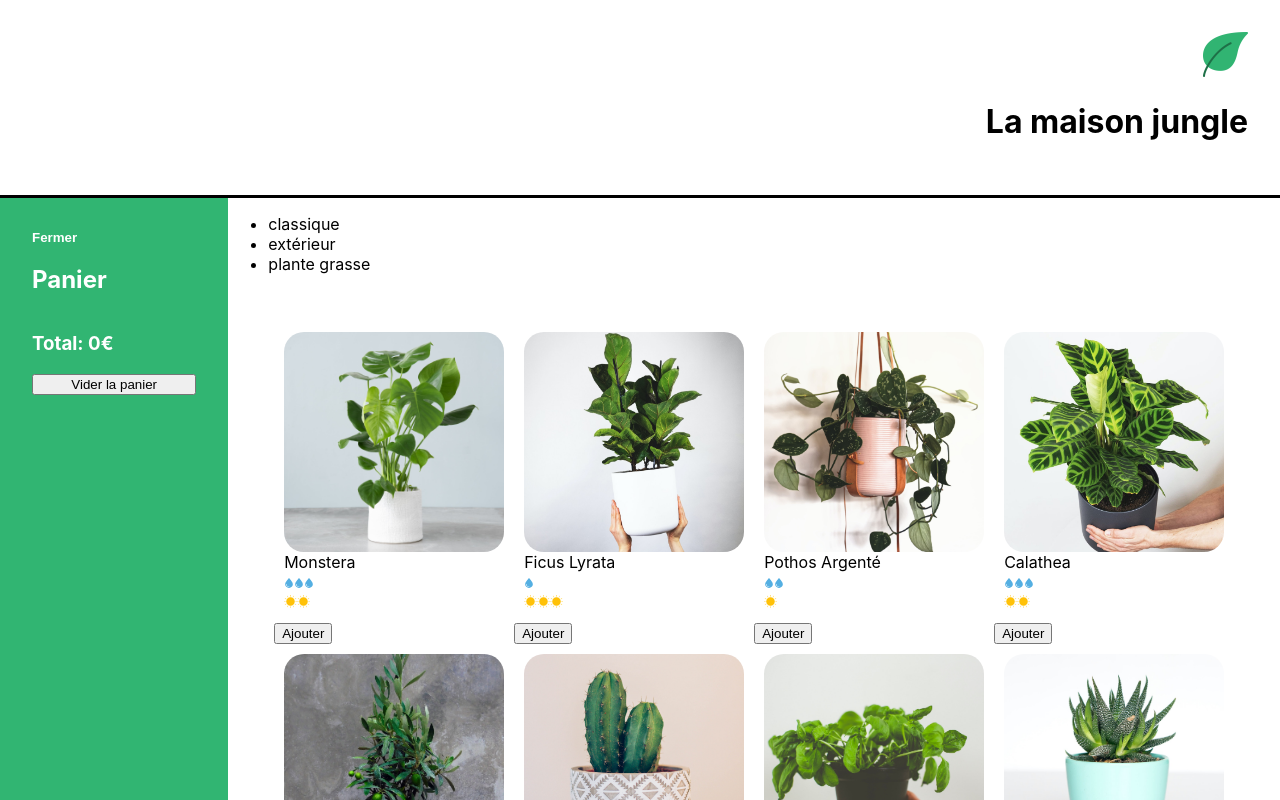
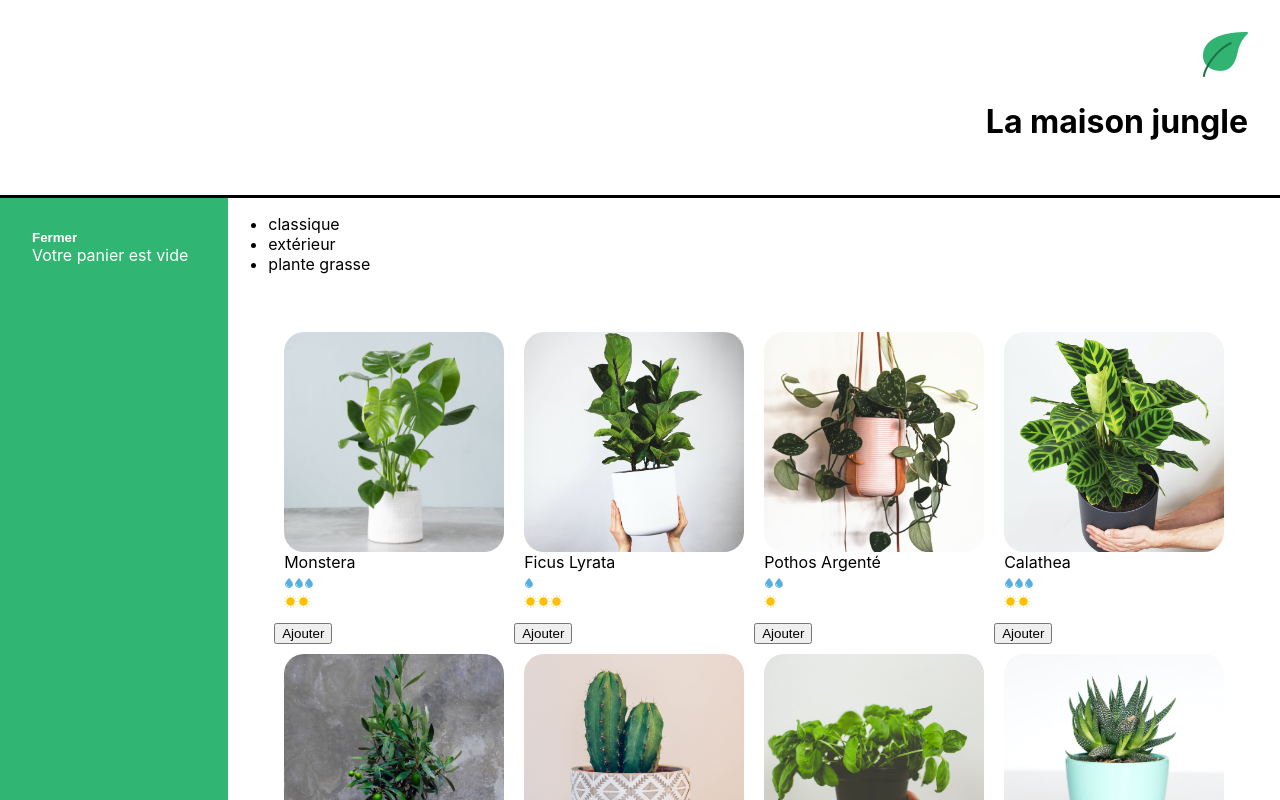
Before and after one commit to badouine/appHouse_React, a React (Create React App) app: page / in a window 1280 px wide. Shown: the top 800 px of the page. Built offline with nearby package versions, Linux system fonts and the light colour scheme.

Commit message:
modif card

```diff
--- a/src/components/Cart.js
+++ b/src/components/Cart.js
@@ -4,9 +4,12 @@
 
 
 const Cart = ({cart, updateCart}) => {
-    const monsteraPrice = 8
-	const [isOpen, setIsOpen] = useState(true)
-    return isOpen ? (
+    const [isOpen, setIsOpen] = useState(true)
+	const total = cart.reduce(
+		(acc, plantType) => acc + plantType.amount * plantType.price,
+		0
+	)
+	return isOpen ? (
 		<div className='lmj-cart'>
 			<button
 				className='lmj-cart-toggle-button'
@@ -14,9 +17,22 @@
 			>
 				Fermer
 			</button>
-			<h2>Panier</h2>
-			<h3>Total: {monsteraPrice * cart}€</h3>
-			<button onClick={() => updateCart(0)}>Vider la panier</button>
+			{cart.length > 0 ? (
+				<div>
+					<h2>Panier</h2>
+					<ul>
+						{cart.map(({ name, price, amount }, index) => (
+							<div key={`${name}-${index}`}>
+								{name} {price}€ x {amount}
+							</div>
+						))}
+					</ul>
+					<h3>Total :{total}€</h3>
+					<button onClick={() => updateCart([])}>Vider le panier</button>
+				</div>
+			) : (
+				<div>Votre panier est vide</div>
+			)}
 		</div>
 	) : (
 		<div className='lmj-cart-closed'>
```
